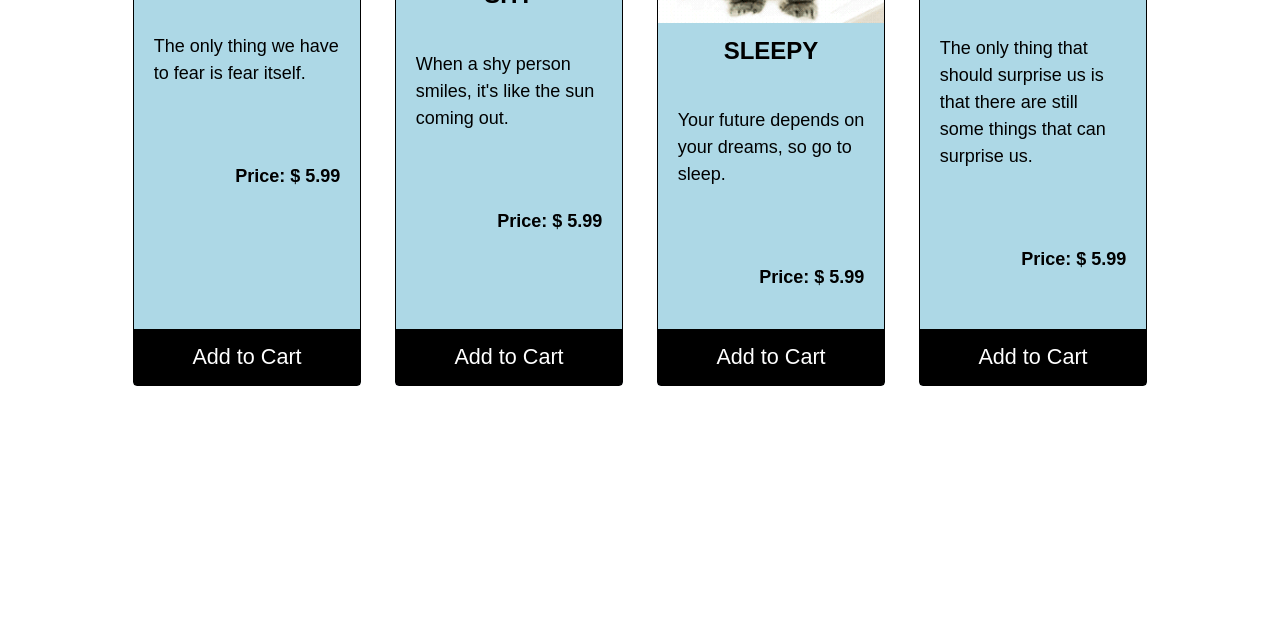
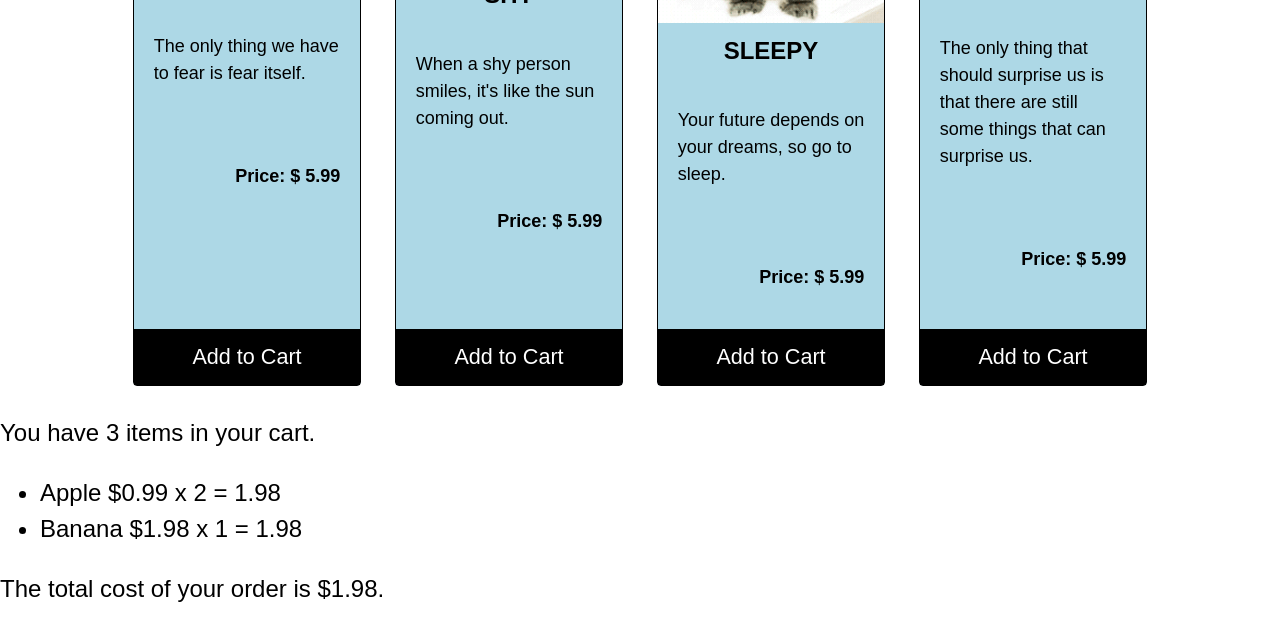
Before and after one commit to euripidean/mood-shop, a plain HTML site: page index.html in a window 1280 px wide. Shown: the part 1669-2300 px from the top of the page. Before the commit the page ends 2060 px from the top, so only its background shows below. Drawn offline with Linux system fonts and the light colour scheme.

Commit message:
Connect cart to footer

```diff
--- a/index.html
+++ b/index.html
@@ -22,7 +22,15 @@
       </div>
     </main>
     <footer>
-      <!-- Footer goes here -->
+      <div id='cart-qty'>
+        <!-- cart qty here -->
+      </div>
+      <ul id='item-list'>
+        <!-- cart items -->
+      </ul>
+      <div id='cart-total'>
+        <!-- cart total -->
+      </div>
     </footer>
     <script src="scripts.js" type="module"></script>
   </body>
--- a/scripts.js
+++ b/scripts.js
@@ -1,5 +1,9 @@
 import data from './data.js';
 const itemsContainer = document.querySelector('#items');
+const itemList = document.getElementById('item-list');
+const cartQty = document.getElementById('cart-qty');
+const cartTotal = document.getElementById('cart-total');
+itemList.innerHTML = '';
 
 for (let i = 0; i < data.length; i += 1) {
 	// create a new div element and give it a class name
@@ -78,10 +82,18 @@ function removeItem(name, quantity = 0) {
 function showItems() {
 	const quantity = getQuantity();
 	const total = getTotal();
-	console.log(`You have ${quantity} items in your cart. The total cost of your order is $${total}.`)
+
+	let itemStr = '';
+	cartQty.innerHTML = (`<p>You have ${quantity} items in your cart.</p>`);
+	cartTotal.innerHTML = (`<p>The total cost of your order is $${total}.</p>`);
+
+
 	for (let i = 0; i < cart.length; i+=1) {
-		console.log(`${cart[i].name} - ${cart[i]}.price - x ${cart[i].quantity}`);
+		const { name, price, quantity } = cart[i];
+		itemStr += `<li>${name} $${price} x ${quantity} = ${total}</li>`
 	};
+
+	itemList.innerHTML = itemStr;
 };
 
 // ------------------------------
@@ -108,3 +120,10 @@ function getTotal() {
 
 // ------------------------------
 // ------------------------------
+console.log(itemList);
+
+addItem('Apple',0.99);
+addItem('Apple',0.99);
+addItem('Banana', 1.98);
+
+showItems();
```
